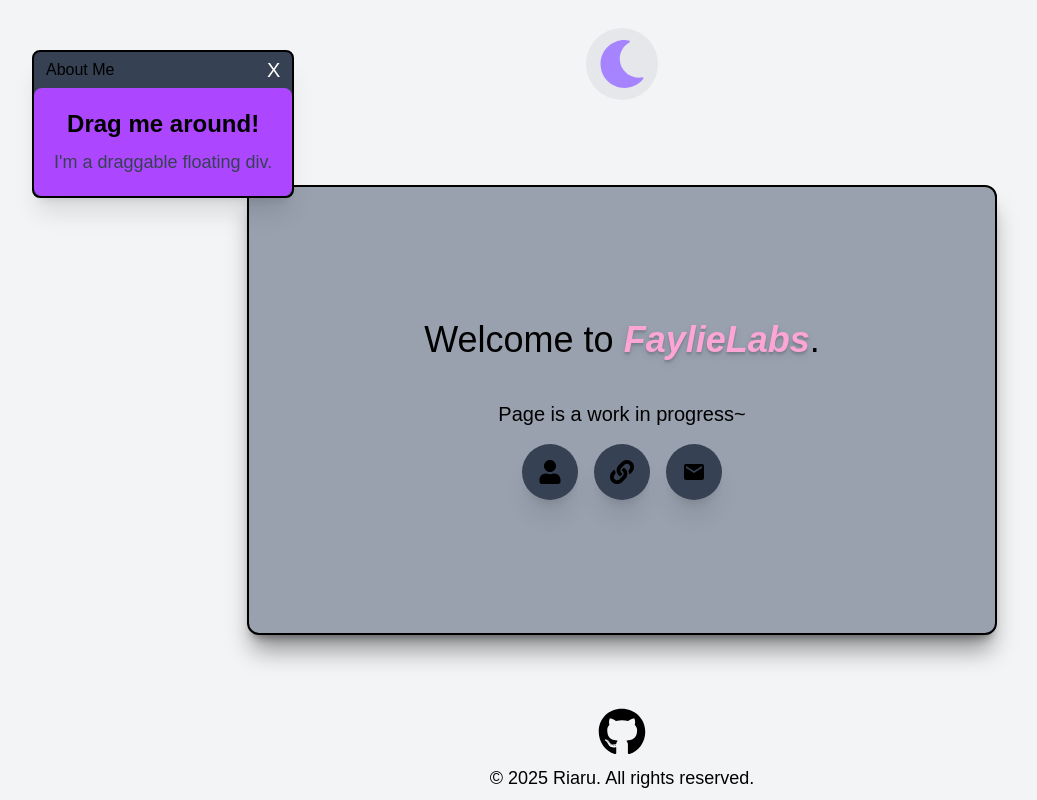
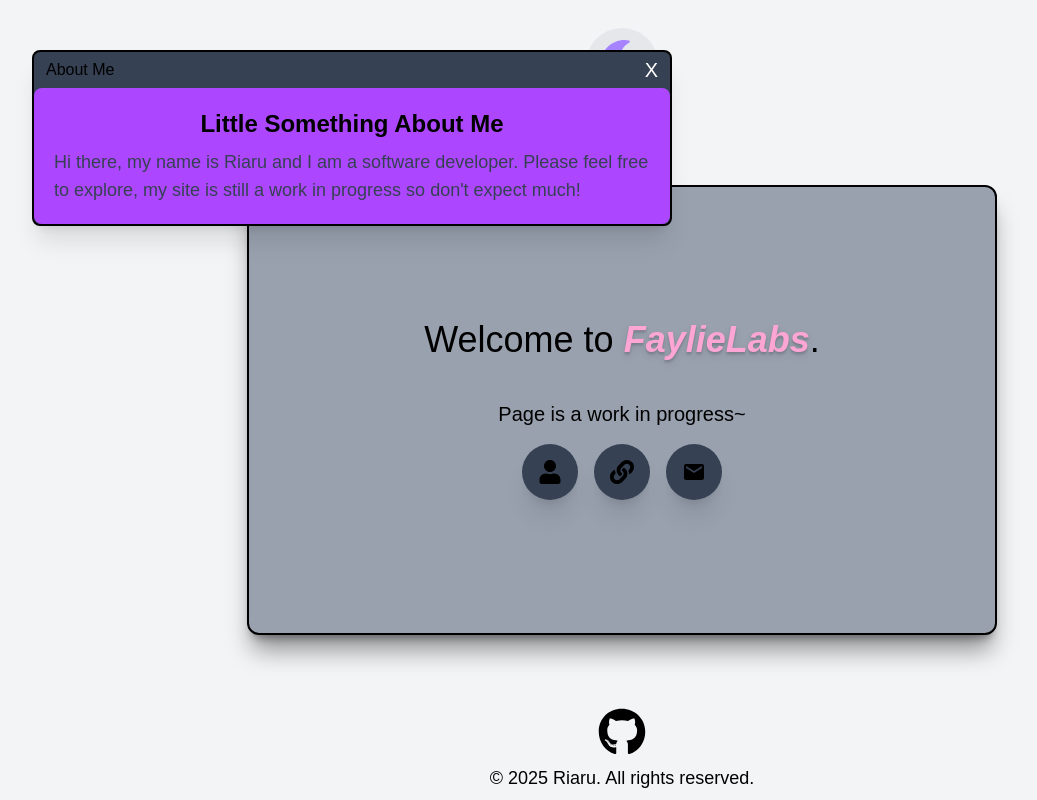
Before and after one commit to Viwyn/next-site, a Next.js app: page / in a window 1280 px wide. Both pictures are taken after a click on the button 568 px from the left and 472 px from the top of the page. Shown: the whole page, without its empty margins (18-1055 px from the left). Built offline with nearby package versions, Linux system fonts and the light colour scheme.

Commit message:
why cant nextjs or react just tell me these errors before i push them? plsss

```diff
--- a/app/page.tsx
+++ b/app/page.tsx
@@ -26,30 +26,30 @@ export default function MainPage() {
                         <DraggableFloatingDiv initialX={50} initialY={50} isVisible={false} icon={<FaUser size={24} />} title="About Me">
                             <div className="w-full h-full flex flex-col justify-center items-center bg-purple-500 p-5 rounded-lg">
                                 <h1 className="text-2xl font-bold text-black dark:text-white">
-                                    Drag me around!
+                                    Little Something About Me
                                 </h1>
                                 <p className="text-lg text-gray-700 dark:text-gray-300 mt-2">
-                                    I'm a draggable floating div.
+                                    Hi there, my name is Riaru and I am a software developer. Please feel free to explore, my site is still a work in progress so don&apos;t expect much!
                                 </p>
                             </div>
                         </DraggableFloatingDiv>
                         <DraggableFloatingDiv initialX={50} initialY={50} isVisible={false} icon={<FaLink size={24} />} title="Links">
                             <div className="w-full h-full flex flex-col justify-center items-center bg-purple-500 p-5 rounded-lg">
                                 <h1 className="text-2xl font-bold text-black dark:text-white">
-                                    Drag me around!
+                                    My Links!
                                 </h1>
                                 <p className="text-lg text-gray-700 dark:text-gray-300 mt-2">
-                                    I'm a draggable floating div.
+                                    Links will be here eventually :3
                                 </p>
                             </div>
                         </DraggableFloatingDiv>
                         <DraggableFloatingDiv initialX={50} initialY={50} isVisible={false} icon={<MdEmail size={24} />} title="Contact">
                             <div className="w-full h-full flex flex-col justify-center items-center bg-purple-500 p-5 rounded-lg">
                                 <h1 className="text-2xl font-bold text-black dark:text-white">
-                                    Drag me around!
+                                    Contact Me
                                 </h1>
                                 <p className="text-lg text-gray-700 dark:text-gray-300 mt-2">
-                                    I'm a draggable floating div.
+                                    Contact information will be here when i fix emailing systems hehe~
                                 </p>
                             </div>
                         </DraggableFloatingDiv>
```
